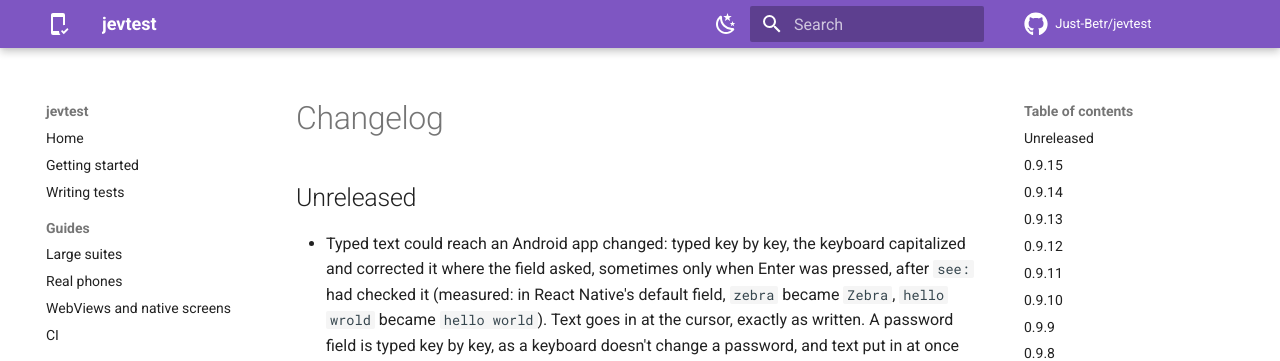
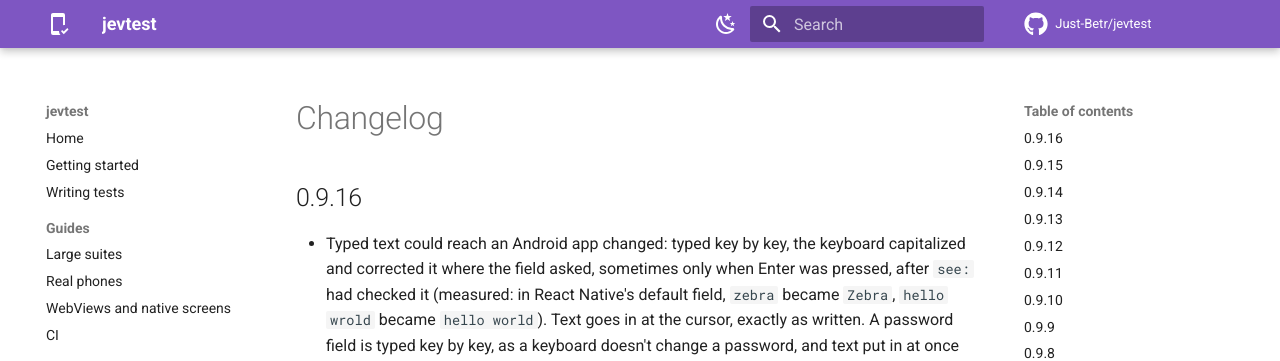
Before and after one commit to Just-Betr/jevtest, an MkDocs documentation site: the page built from docs/changelog.md, in a window 1280 px wide and 900 px high. Shown: the top 361 px of the window. Built offline with MkDocs 1.6.1 and Material for MkDocs 9.7.7, drawn with Linux system fonts in a browser that asks for light colours; comment, search, counter and statistics services are not loaded.

Commit message:
jevtest 0.9.16
Co-Authored-By: Claude Opus 5.5 <noreply@anthropic.com>

````diff
--- a/CHANGELOG.md
+++ b/CHANGELOG.md
@@ -1,6 +1,6 @@
 # Changelog
 
-## Unreleased
+## 0.9.16
 
 - Typed text could reach an Android app changed: typed key by key, the keyboard capitalized and corrected it where
   the field asked, sometimes only when Enter was pressed, after `see:` had checked it (measured: in React Native's
--- a/docs/getting-started.md
+++ b/docs/getting-started.md
@@ -82,7 +82,7 @@ jevtest run tests.yaml --lock record --out results
 Both flags are required, so every run says how it treats the lockfile and where its results go.
 
 ```console
-jevtest 0.9.15 · android · emulator-5554 · dev.jevtest.jevtest_demo · jev-1.13.0 · lockfile: record
+jevtest 0.9.16 · android · emulator-5554 · dev.jevtest.jevtest_demo · jev-1.13.0 · lockfile: record
 
 ▶ App opens on the sign-in screen
   ✓ expect: The sign in screen is showing — Jev 0.98
--- a/jevtest/__init__.py
+++ b/jevtest/__init__.py
@@ -1,3 +1,3 @@
 """jevtest: plain-English end-to-end tests for Android and iOS apps, driven by TypeSafe's Jev."""
 
-__version__ = "0.9.15"
+__version__ = "0.9.16"
````
Also changed, not shown: README.md (+1 -1 lines), docs/index.md (+1 -1 lines).
